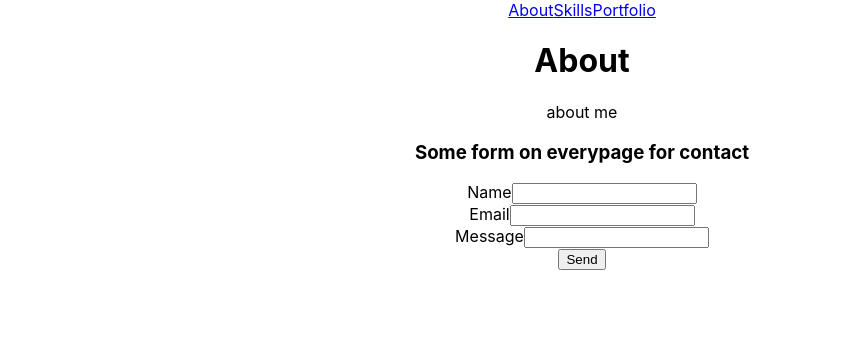
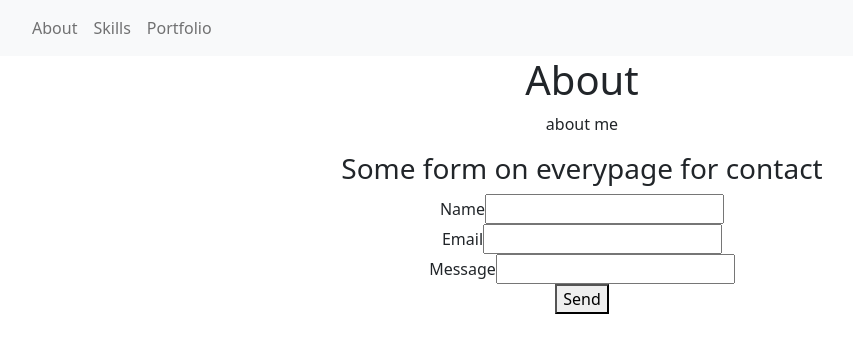
Before and after one commit to alexmcdermid/react-blog, a React (Create React App) app: page /about in a window 1280 px wide. Shown: the top 352 px of the page, without its empty margins (58-911 px from the left). Built offline with nearby package versions, Linux system fonts and the light colour scheme.

Commit message:
add basic styling

```diff
--- a/src/App.js
+++ b/src/App.js
@@ -5,6 +5,7 @@ import Skills from './pages/Skills/Skills'
 import Portfolio from './pages/Portfolio/Portfolio';
 import About from './pages/About/About'
 import { Container, Nav, Navbar } from 'react-bootstrap';
+import 'bootstrap/dist/css/bootstrap.min.css'
 
 class App extends Component {
   state = {
@@ -26,6 +27,8 @@ class App extends Component {
       <div className="App">
         <Navbar bg="light" expand="lg">
           <Container>
+          <Navbar.Toggle aria-controls="basic-navbar-nav" />
+          <Navbar.Collapse id="basic-navbar-nav">
             <Nav className="me-auto">
               <Nav.Link as={Link} to="/about">About</Nav.Link>
               <Nav.Link as={Link} to="/skills">Skills</Nav.Link>
@@ -35,6 +38,7 @@ class App extends Component {
               <Link to='/skills'>Skills    </Link>
               <Link to='/portfolio'>Portfolio   </Link> */}
             </Nav>
+            </Navbar.Collapse>
           </Container>
         </Navbar>
 
```
